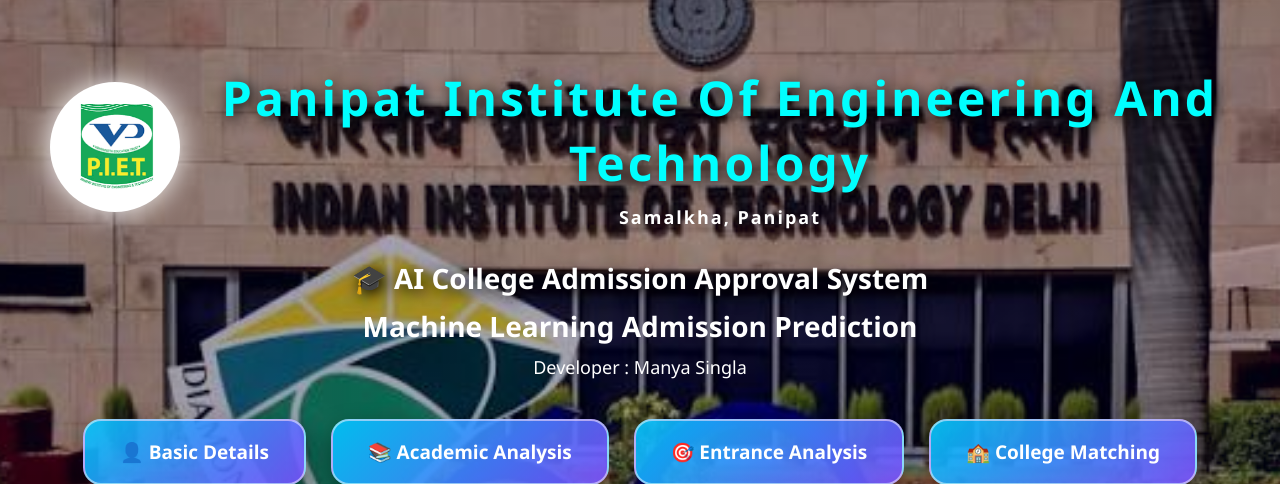
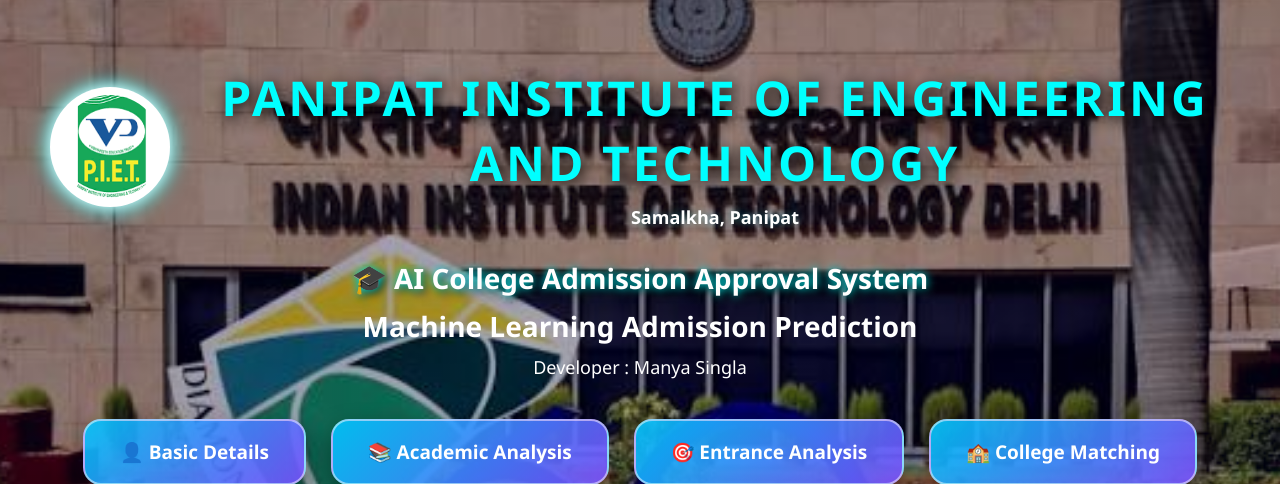
Before and after one commit to Manya2507/College-Admission-Approval-System, a Flask app: page / in a window 1280 px wide. Shown: the top 484 px of the page. Run offline with Flask 3, Linux system fonts and the light colour scheme.

Commit message:
Update style.css

```diff
--- a/static/style.css
+++ b/static/style.css
@@ -1143,111 +1143,77 @@ margin-bottom:30px;
 
 .college-logo{
 
+    width:120px;
 
-width:130px;
-
-
-height:130px;
-
-
-object-fit:contain;
-
+    height:120px;
 
     background:white;
 
-
-padding:10px;
-
+    padding:8px;
 
     border-radius:50%;
 
-
-
     box-shadow:
-
-0px 0px 30px white;
-
-
+    0 0 15px white,
+    0 0 25px cyan;
 
 }
 
 
 
-
 .college-name{
-
 
     font-size:58px;
 
-
     font-weight:900;
-
 
     letter-spacing:3px;
 
+    color:#FFFFFF;
 
-
-color:#b8f4ff;
-
-
+    text-transform:uppercase;
 
     text-shadow:
-
-
-3px 3px 15px black;
-
+    0 0 8px #39E5FF,
+    0 0 18px #39E5FF,
+    0 0 30px rgba(57,229,255,.7),
+    3px 3px 12px black;
 
 }
 
 
 
-
 .college-subtitle{
 
-
-font-size:24px;
-
+    font-size:22px;
 
     font-weight:600;
 
-
     color:white;
-
-
-letter-spacing:2px;
-
 
     margin-top:10px;
 
+    text-shadow:
+    0 0 8px rgba(57,229,255,.4);
 
 }
 
 
-
 .project-title{
 
+    margin-top:35px;
 
-font-size:50px;
-
+    font-size:54px;
 
     font-weight:900;
 
-
-margin-top:20px;
-
-
-
-color:#00ffff;
-
-
+    color:#15F5FF;
 
     text-shadow:
-
-3px 3px 15px black;
-
+    0 0 10px cyan,
+    3px 3px 10px black;
 
 }
-
 
 .project-subtitle{
 
@@ -1265,24 +1231,23 @@ margin-top:10px;
 
 .developer-name{
 
+    margin-top:18px;
 
-font-size:22px;
-
-margin-top:15px;
-
+    font-size:21px;
 
     color:white;
 
-
-}
-.section{
-
-animation:
-
-slide .5s ease;
+    font-weight:500;
 
 }
 
+.developer-name span{
+
+    color:#15F5FF;
+
+    font-weight:700;
+
+}
 
 
 @keyframes slide{
```
Lines whose indentation alone changed are shown as unchanged.
